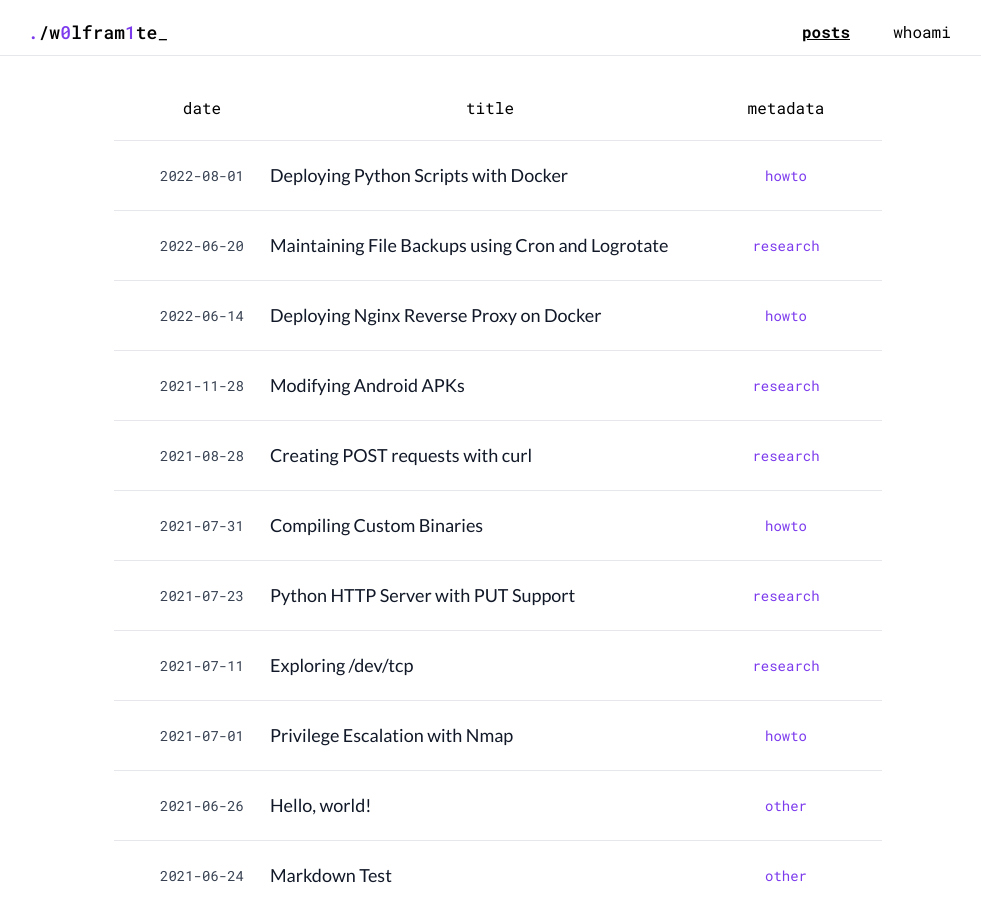
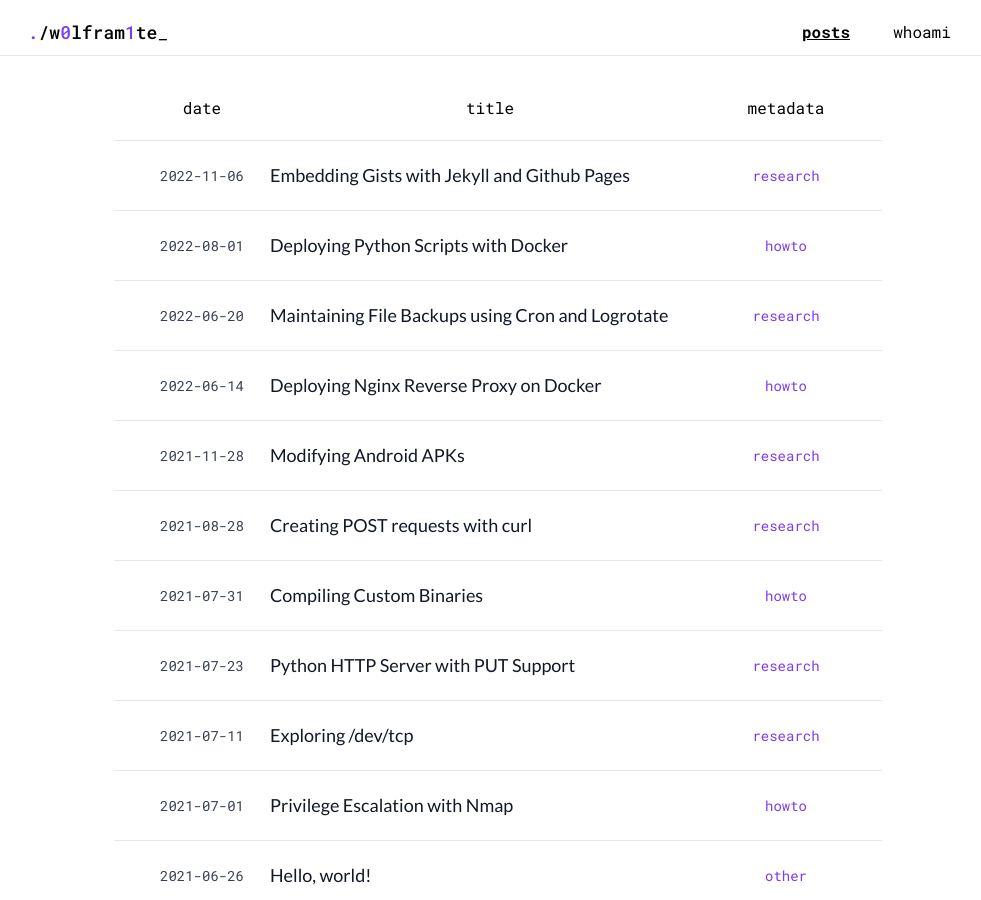
Before and after one commit to w0lfram1te/w0lfram1te.github.io, a Jekyll site: the page built from _pages/index.html, in a window 1280 px wide and 900 px high. Shown: the whole window, without its empty margins (142-1123 px from the left). Built offline with Jekyll 4.4.1, drawn with Linux system fonts in a browser that asks for light colours.

Commit message:
test gist embed

```diff
--- a/Gemfile
+++ b/Gemfile
@@ -5,3 +5,4 @@ source "https://rubygems.org"
 git_source(:github) { |repo_name| "https://github.com/#{repo_name}" }
 
 gem "jekyll"
+gem "jekyll-gist"
--- a/_config.yml
+++ b/_config.yml
@@ -33,3 +33,6 @@ include             : [
 # Serving
 port                : 4444
 host                : 127.0.0.1
+
+plugins:
+  - jekyll-gist
--- /dev/null
+++ b/_words/embedding-gists-with-jekyll-and-github-pages.md
@@ -0,0 +1,9 @@
+---
+title: Embedding Gists with Jekyll and Github Pages
+date_created: 2022-11-06
+date_updated:
+metadata: research
+---
+# Embedding Gists with Jekyll and Github Pages
+
+{% gist c1d2dcfd507a9a1fd5848af60ac92d70 %}
```
Also changed, not shown: Gemfile.lock.
